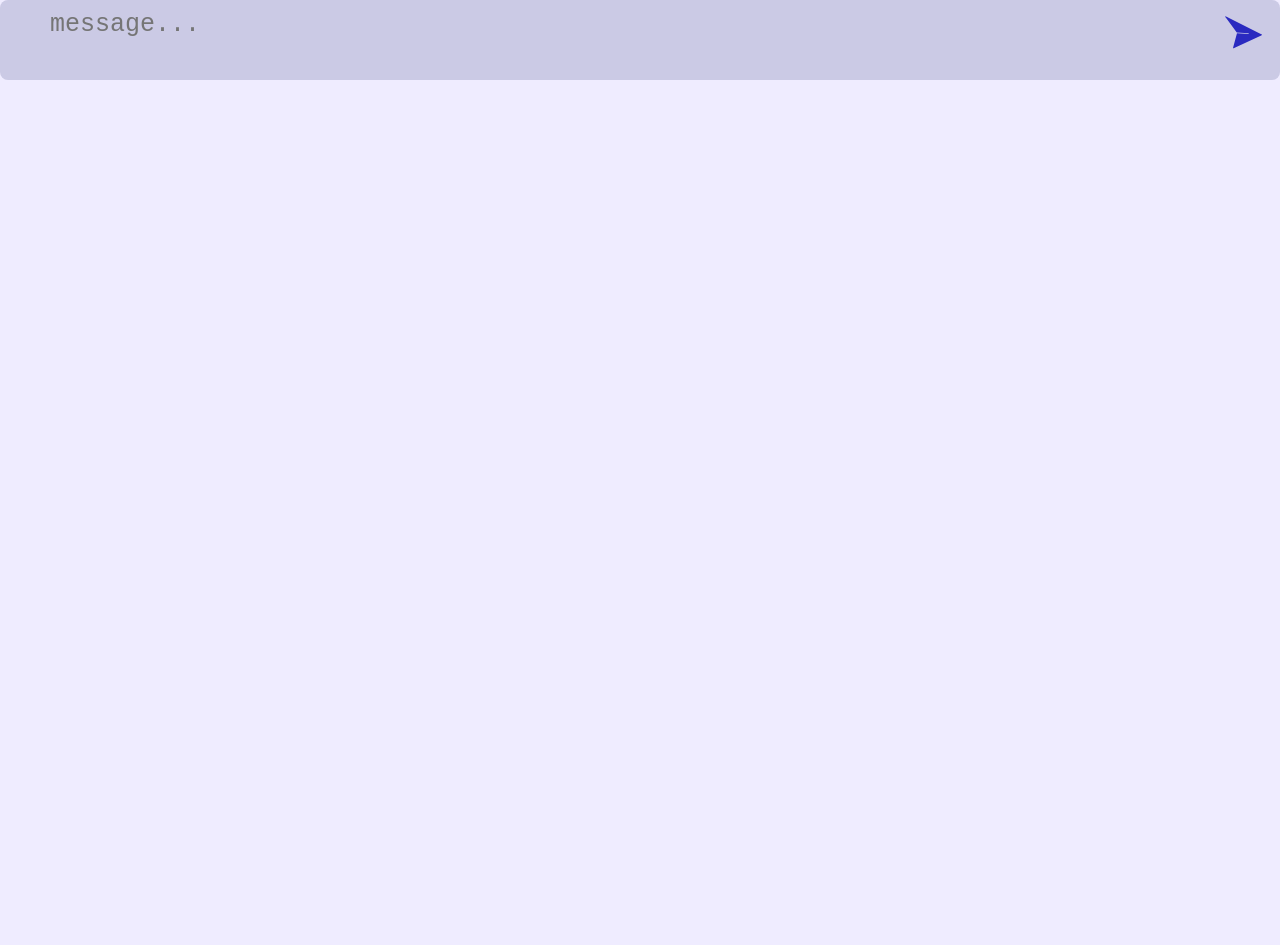
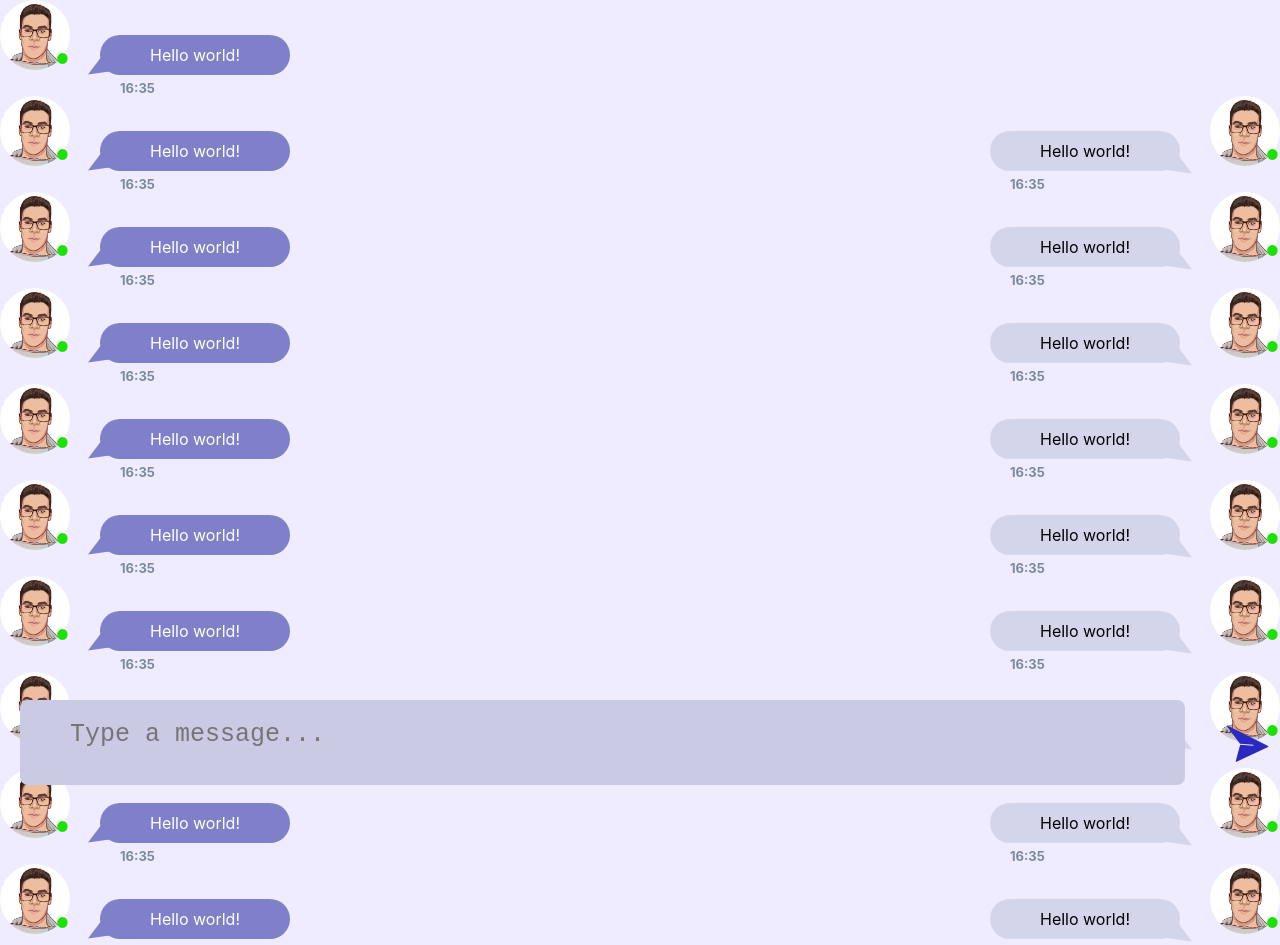
Before and after one commit to soufiane-amt/ft_transcendance, a Next.js app: page / in a window 1280 px wide. Shown: the top 945 px of the page. Before the commit the page ends 800 px from the top, so only its background shows below. Built offline with nearby package versions, Linux system fonts and the light colour scheme.

Commit message:
chat bar is probably finished

```diff
--- a/components/shared/ChatTextbox/ChatTextbox.module.css
+++ b/components/shared/ChatTextbox/ChatTextbox.module.css
@@ -1,34 +1,33 @@
-.button {
-    position: relative;
-}
-
 
 .message_bar {
 
-    position: relative;
     display: flex;
-    justify-content: end;
+    position: fixed;
+    bottom: 10px;
+    width: 100%;
 }
 
 .message_input_bar{
+    /*Removing default style*/
     border: none;
     outline: none;
     resize: none;
+    overflow: hidden;
+
     background-color: var(--chat_text_box_back_color);
     font-size: 25px;
     border-radius: 8px;
-    padding: 10px 50px ;
+
     width: 100%;
     height: 60px;
+
+    padding: 20px 50px 5px;
+    margin-inline: 20px;
 }
 
 .message_send_icon {
-    width:  82px;
-    height: 67px;
-    position: absolute;
-    /* top: 0;
-    right: 0; */
-
+    width:  90px;
+    height: 90px;
 }
 
 .message_send_icon__init_fill{
@@ -38,11 +37,3 @@
 .message_send_icon__init_fill:hover{
     fill: rgb(213, 159, 32);
 }
-
-
-.middlePos {
-    /* position: absolute;
-    top: 50%;
-    left: 10%; */
-
-}
--- a/components/shared/ChatTextbox/ChatTextbox.tsx
+++ b/components/shared/ChatTextbox/ChatTextbox.tsx
@@ -21,8 +21,7 @@ function ChatTextBox ()
     return (
         <div className={`${style.message_bar} ${style.middlePos}`}>
             <textarea className={`${style.message_input_bar} `}
-            placeholder='message...'
-            rows={1}
+            placeholder='Type a message...'
             />
             {sendMsgIcon}
         </div>
--- a/pages/index.tsx
+++ b/pages/index.tsx
@@ -1,7 +1,34 @@
 import ChatTextBox from "../components/shared/ChatTextbox/ChatTextbox";
+import Message from "../components/shared/Message/Message";
 
 export default function Home() {
   return (
-    <ChatTextBox/>
+    <div>
+      <Message sentMessage={false}/>
+      <Message sentMessage={true}/>
+      <Message sentMessage={false}/>
+      <Message sentMessage={true}/>
+      <Message sentMessage={false}/>
+      <Message sentMessage={true}/>
+      <Message sentMessage={false}/>
+      <Message sentMessage={true}/>
+      <Message sentMessage={false}/>
+      <Message sentMessage={true}/>
+      <Message sentMessage={false}/>
+      <Message sentMessage={true}/>
+      <Message sentMessage={false}/>
+      <Message sentMessage={true}/>
+      <Message sentMessage={false}/>
+      <Message sentMessage={true}/>
+      <Message sentMessage={false}/>
+      <Message sentMessage={true}/>
+      <Message sentMessage={false}/>
+      <Message sentMessage={true}/>
+      <Message sentMessage={false}/>
+      <Message sentMessage={true}/>
+      <Message sentMessage={false}/>
+      <Message sentMessage={true}/>
+      <ChatTextBox/>
+    </div>
     )
 }
```
Also changed, not shown: components/shared/Message/Message.tsx (+6 -2 lines).
